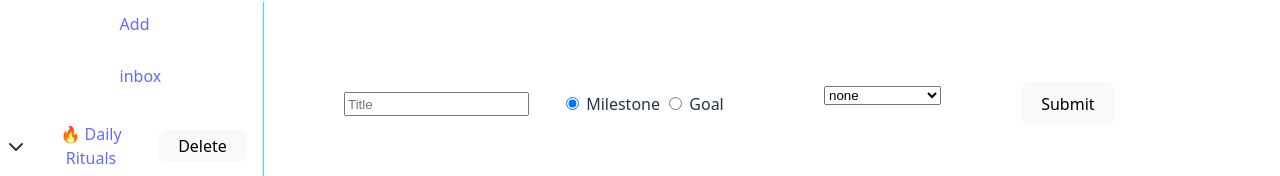
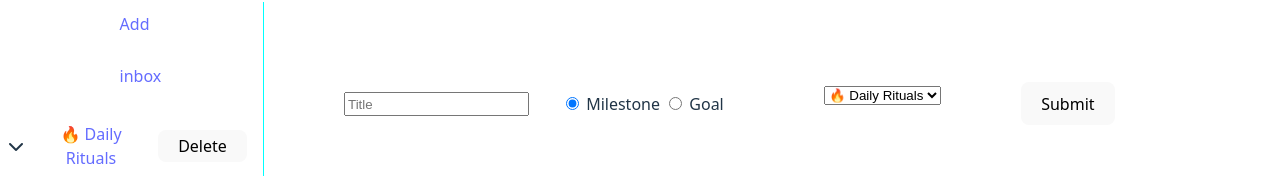
Before and after one commit to thomaswilliamscode/todo, a React (Vite) app: page / in a window 1280 px wide. Shown: the part 106-282 px from the top of the page. Built offline with nearby package versions, Linux system fonts and the light colour scheme.

Commit message:
removed none option

```diff
--- a/src/components/AddFolderOrList.tsx
+++ b/src/components/AddFolderOrList.tsx
@@ -16,8 +16,6 @@ export default function AddFolderOrList() {
 
     return (
       <>
-        <option value="">none</option>
-
         {folders.map((folder) => (
           <option value={folder.id} key={folder.id}>
             {folder.name}
```
